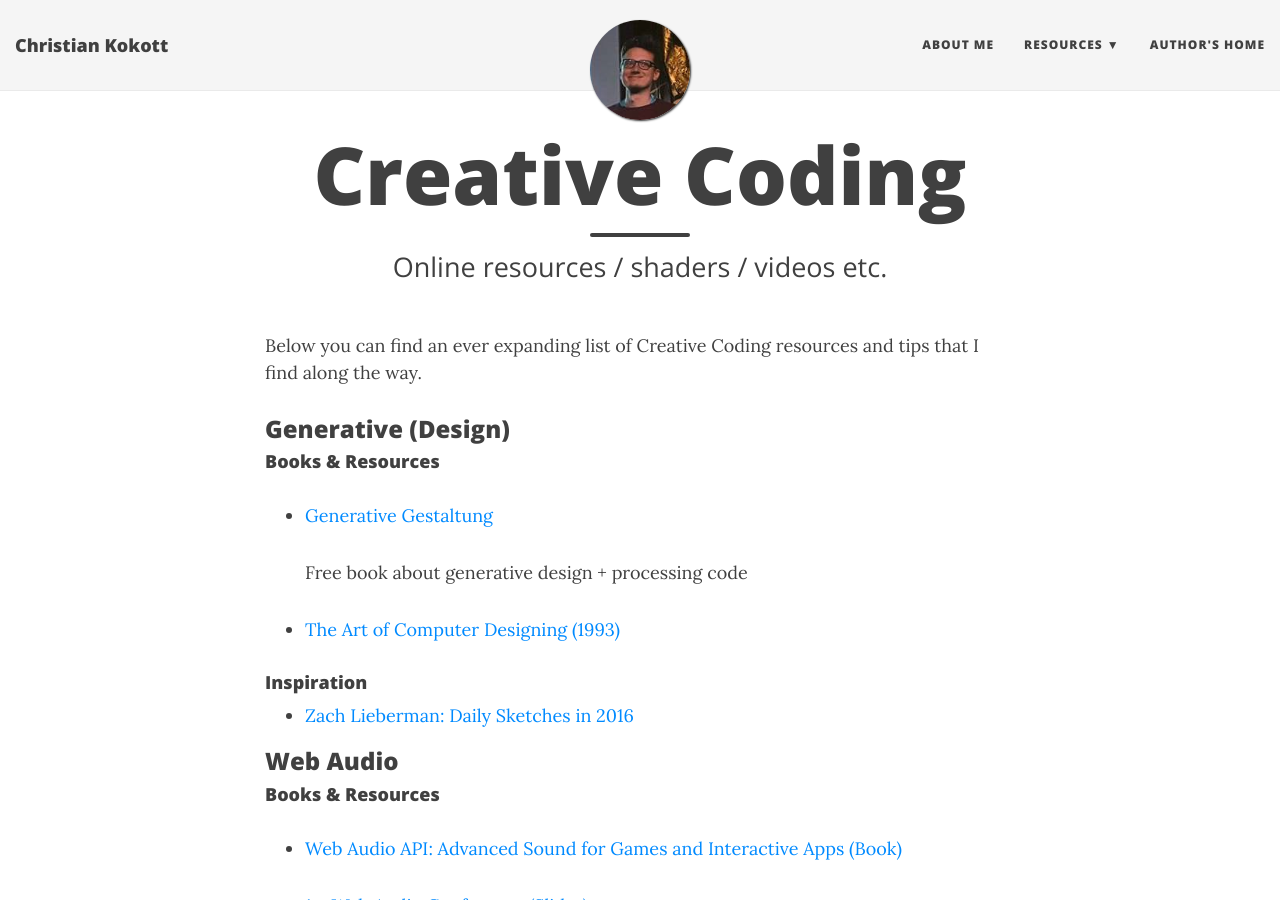
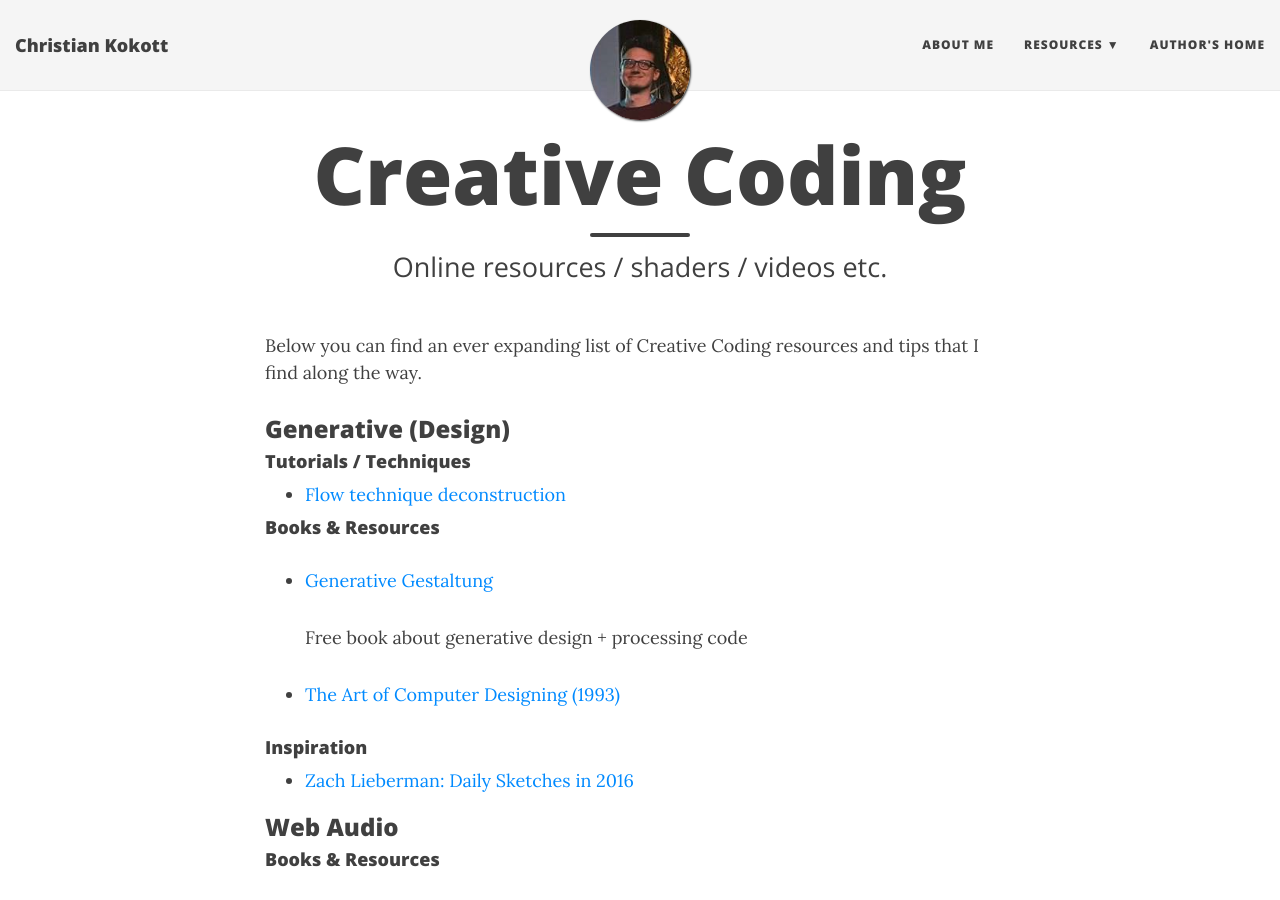
Before and after one commit to dotKokott/dotKokott.github.io, a Jekyll site: the page built from pages/resources/creativecoding.md, in a window 1280 px wide and 900 px high. Built offline with Jekyll 4.4.1, drawn with Linux system fonts in a browser that asks for light colours; nearby versions of some CDN libraries.

Commit message:
Added Flow technique deconstruction

```diff
--- a/pages/resources/creativecoding.md
+++ b/pages/resources/creativecoding.md
@@ -7,6 +7,10 @@ subtitle: Online resources / shaders / videos etc.
 Below you can find an ever expanding list of Creative Coding resources and tips that I find along the way.
 
 ### Generative (Design)
+
+#### Tutorials / Techniques
+
+* [Flow technique deconstruction](https://martijnbrekelmans.com/generative-art/heart-deconstruction/techniques.html)
 
 #### Books & Resources
 * [Generative Gestaltung](http://www.generative-gestaltung.de/code)
```
